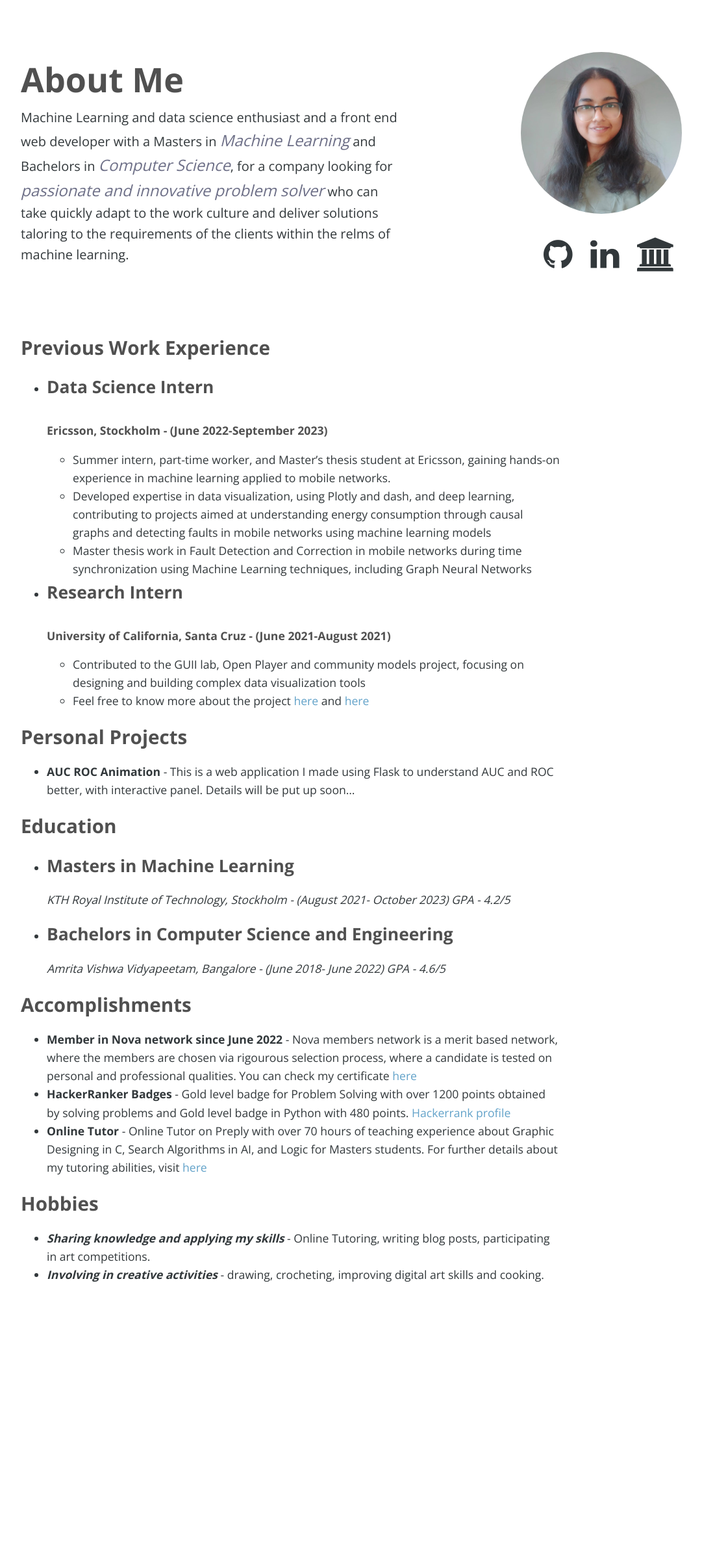
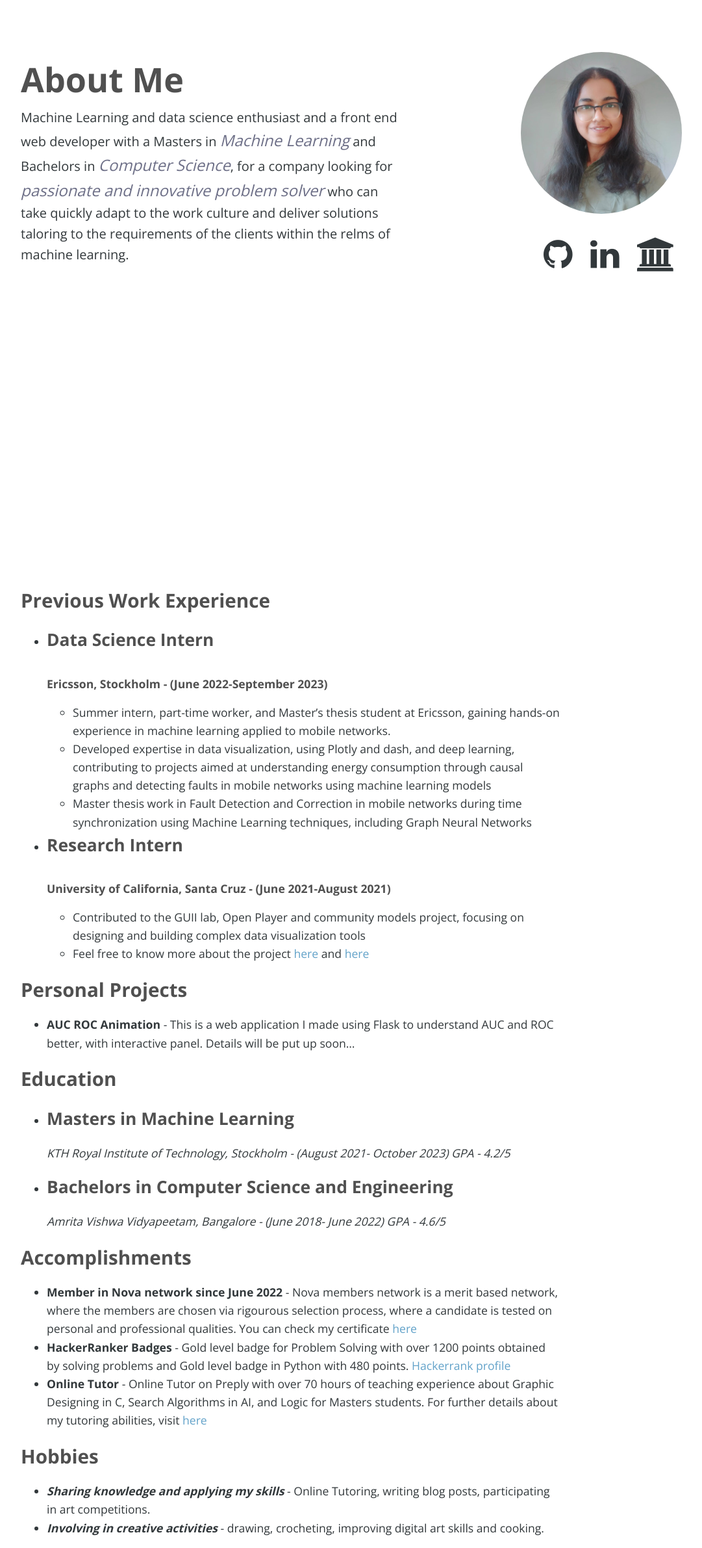
Before and after one commit to mlscmoulika/mlscmoulika.github.io, a Jekyll site: the page built from index.html, in a window 1280 px wide. Shown: the whole page at 65% size, without its empty margins (64-1145 px from the left). Built offline with Jekyll 4.4.1, drawn with Linux system fonts in a browser that asks for light colours; the list of posts is cut into pages by our own code; comment, search, counter and statistics services are not loaded; before the commit the page ends 1993 px from its top, so only the background shows below that.

Commit message:
small change in the display

```diff
--- a/_includes/header.html
+++ b/_includes/header.html
@@ -1,4 +1,4 @@
-<header class="page-header" style="overflow: hidden;">
+<header class="page-header" style="height:100vh; overflow: hidden;">
      <div style="float: left; width:50%;">
           <h1 class="about-me"> <a class="header-link" href="{{ site.baseurl }}/"> About Me</a></h1>
           <p class="about-me-text">
```
